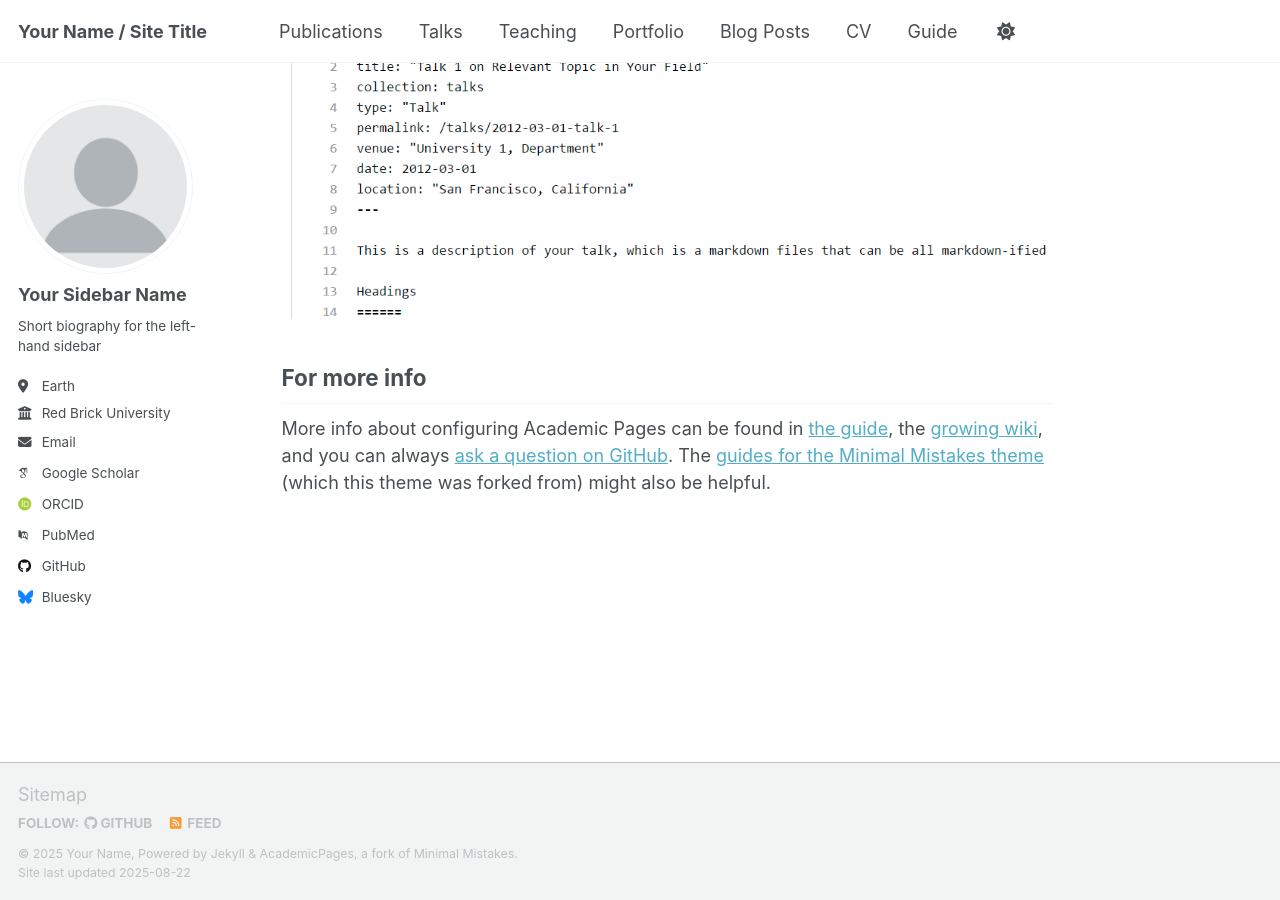
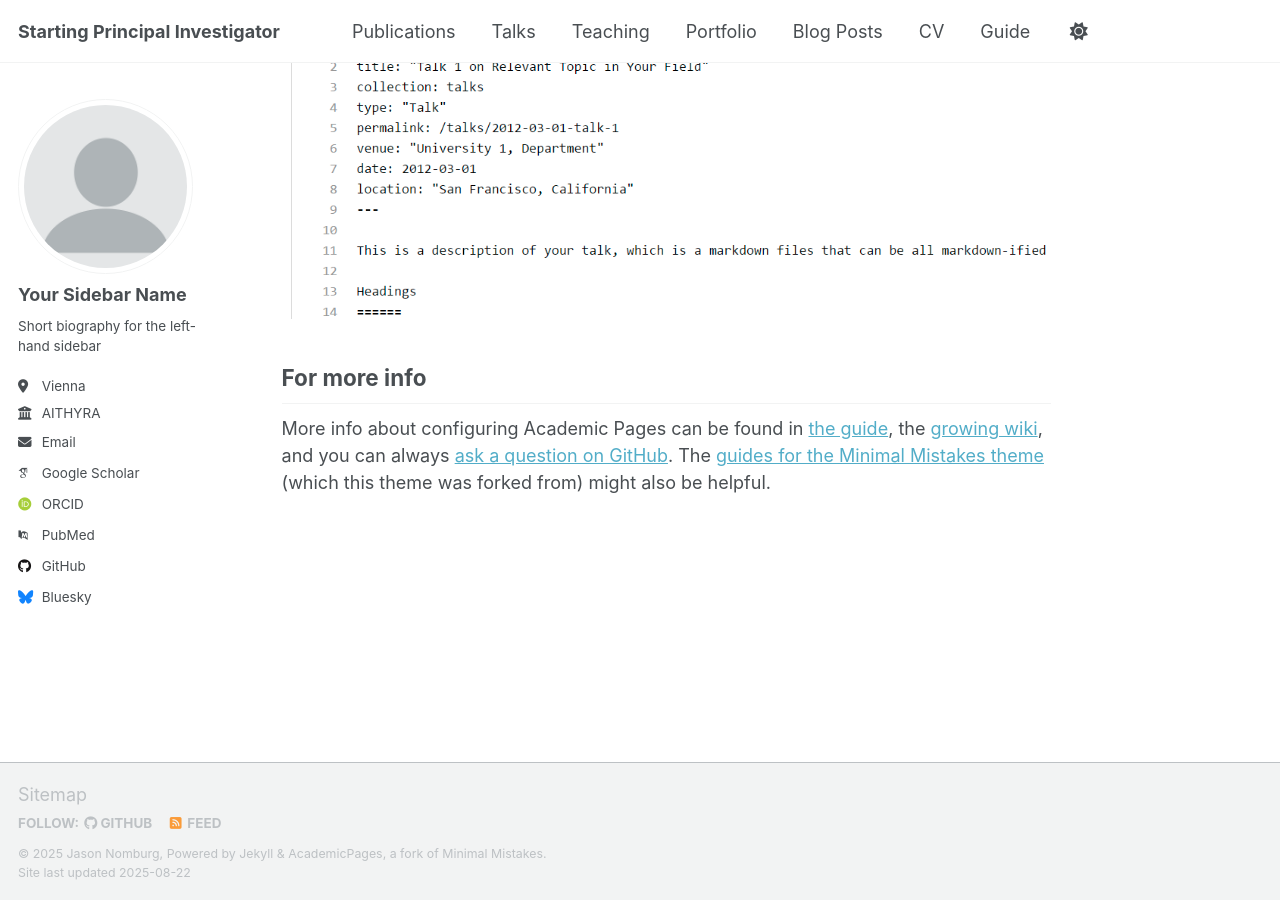
Before and after one commit to jnoms/jnoms.github.io, a Jekyll site: the page built from _pages/about.md, in a window 1280 px wide and 900 px high, scrolled down 2880 px. Built offline with Jekyll 4.4.1, drawn with Linux system fonts in a browser that asks for light colours; some web fonts are replaced; a script that is not in the unit is left out.

Commit message:
Update _config.yml

```diff
--- a/_config.yml
+++ b/_config.yml
@@ -9,9 +9,9 @@
 # Basic Site Settings
 locale                   : "en-US"
 site_theme               : "default" # Currently available options are "default", "air"
-title                    : "Your Name / Site Title"
+title                    : "Starting Principal Investigator"
 title_separator          : "-"
-name                     : &name "Your Name"
+name                     : &name "Jason Nomburg"
 description              : &description "personal description"
 url                      : https://academicpages.github.io # the base hostname & protocol for your site e.g. "https://[your GitHub username].github.io" or if you already have some other page hosted on Github then use "https://[your GitHub username].github.io/[Your Repo Name]"
 baseurl                  : "" # the subpath of your site, e.g. "/blog"
@@ -26,20 +26,20 @@ author:
   name             : "Your Sidebar Name"
   pronouns         : # example: "she/her"
   bio              : "Short biography for the left-hand sidebar"
-  location         : "Earth"
-  employer         : "Red Brick University"
+  location         : "Vienna"
+  employer         : "AITHYRA"
   uri              : # URL
-  email            : "none@example.org"
+  email            : "jnomburg@aithyra.at"
 
   # Academic websites
   academia         : # URL
   arxiv            : # URL - Update with the correct link to your profile
-  googlescholar    : "https://scholar.google.com/citations?user=PS_CX0AAAAAJ"
+  googlescholar    : "https://scholar.google.com/citations?user=w-_H1e0AAAAJ"
   inspire-hep      : # URL
   impactstory      : # URL
   orcid            : "http://orcid.org/yourorcidurl"
   semantic         : # URL
-  pubmed           : "https://www.ncbi.nlm.nih.gov/pubmed/?term=john+snow"
+  pubmed           : "https://www.ncbi.nlm.nih.gov/pubmed/?term=Jason+Nomburg"
   researchgate     : # URL
   scopus           : # URL
 
@@ -47,13 +47,13 @@ author:
   bitbucket        : # Username - Update with your username on the site
   codepen          : # Username
   dribbble         : # Username
-  github           : "academicpages"
+  github           : "jnoms"
   kaggle           : # Username
   stackoverflow    : # User number or user number and name (i.e., use "1" or "1/jeff-atwood")
 
   # Social media
   artstation       : # Username
-  bluesky          : "bsky.app" # Replace this with you Bluesky username
+  bluesky          : "jnoms.bsky.social" # Replace this with you Bluesky username
   facebook         : # Username
   flickr           : # Username
   foursquare       : # Username
```
